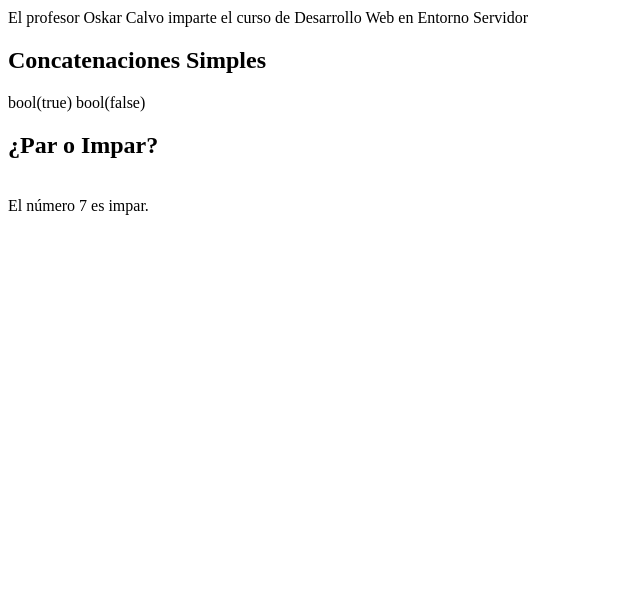
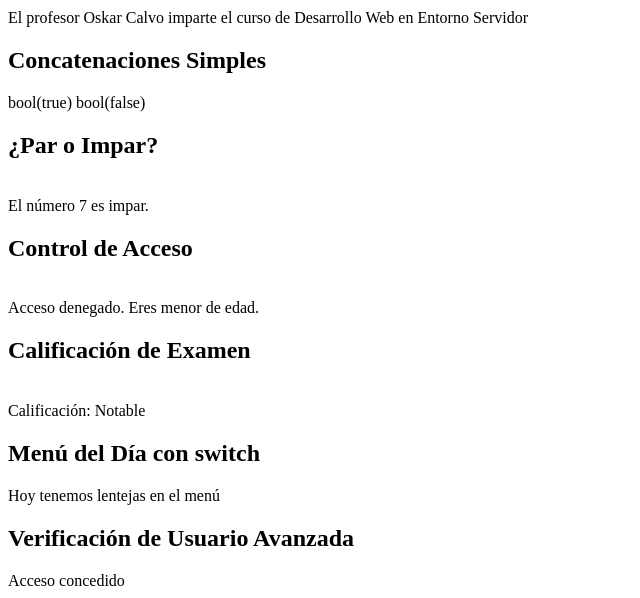
Before and after one commit to raulbm996/TaskFlow, a PHP site: page /problemas.php in a window 1280 px wide. Shown: the part 704-1302 px from the top of the page, without its empty margins (0-640 px from the left). Before the commit the page ends 919 px from the top, so only its background shows below. Run offline with PHP 8.4, Linux system fonts and the light colour scheme.

Commit message:
problemas

```diff
--- a/public/problemas.php
+++ b/public/problemas.php
@@ -86,6 +86,7 @@ var_dump($contraseñaUsuario === $contraseñaGuardada); //Salida en el navegador
 
 //Problema 2.5: ¿Par o impar?
 echo "<h2>¿Par o Impar?</h2>";
+
 $numero = 7;
 if ($numero % 2 == 0) {
     echo "<br>El número $numero es par.";
@@ -94,15 +95,63 @@ if ($numero % 2 == 0) {
 }
 
 //Problema 3.1: Control de acceso
+echo "<h2>Control de Acceso</h2>";
 
+$edad = 17;
+if ($edad >= 18) {
+    echo "<br>Acceso permitido. Eres mayor de edad.";
+} else {
+    echo "<br>Acceso denegado. Eres menor de edad.";
+}
 
+//Problema 3.2: Calificación de Examen
+echo "<h2>Calificación de Examen</h2>";
 
+$nota = 7.5;
+if ($nota >= 9) {
+    echo "<br>Calificación: Sobresaliente";
+} elseif ($nota >= 7) {
+    echo "<br>Calificación: Notable";
+} elseif ($nota >= 5) {
+    echo "<br>Calificación: Aprobado";
+} else {
+    echo "<br>Calificación: Suspenso";
+}
 
+//Problema 3.3: Menú del Día con switch
+echo "<h2>Menú del Día con switch</h2>";
 
+$diaSemana = "Lunes";
 
+switch ($diaSemana) {
+    case "Lunes":
+        echo "Hoy tenemos lentejas en el menú";
+        break;
+    case "Miercoles":
+        echo "Hoy tenemos paella en el menú";
+        break;
+    case "Viernes":
+        echo "Hoy tenemos pescado al horno en el menú";
+        break;
+    default: //Se ejecuta si $diaSemana no es ninguno de los anteriores
+        echo "Hoy no hay menú del día";
+        break;
 
+        echo $diaSemana;
+}
 
+//Problema 3.4: Verificación de Usuario Avanzada
+echo "<h2>Verificación de Usuario Avanzada</h2>";
+$rolUsuario = "admin";
+$usuarioActivo = "true";
 
+if ($rolUsuario == "admin" && $usuarioActivo == "true") {
+    echo "Acceso concedido";
+} else {
+    echo "Acceso denegado";
+}
+
+//Problema 4.1: Tabla de Multiplicar del 7
 
 
 ?>
```
